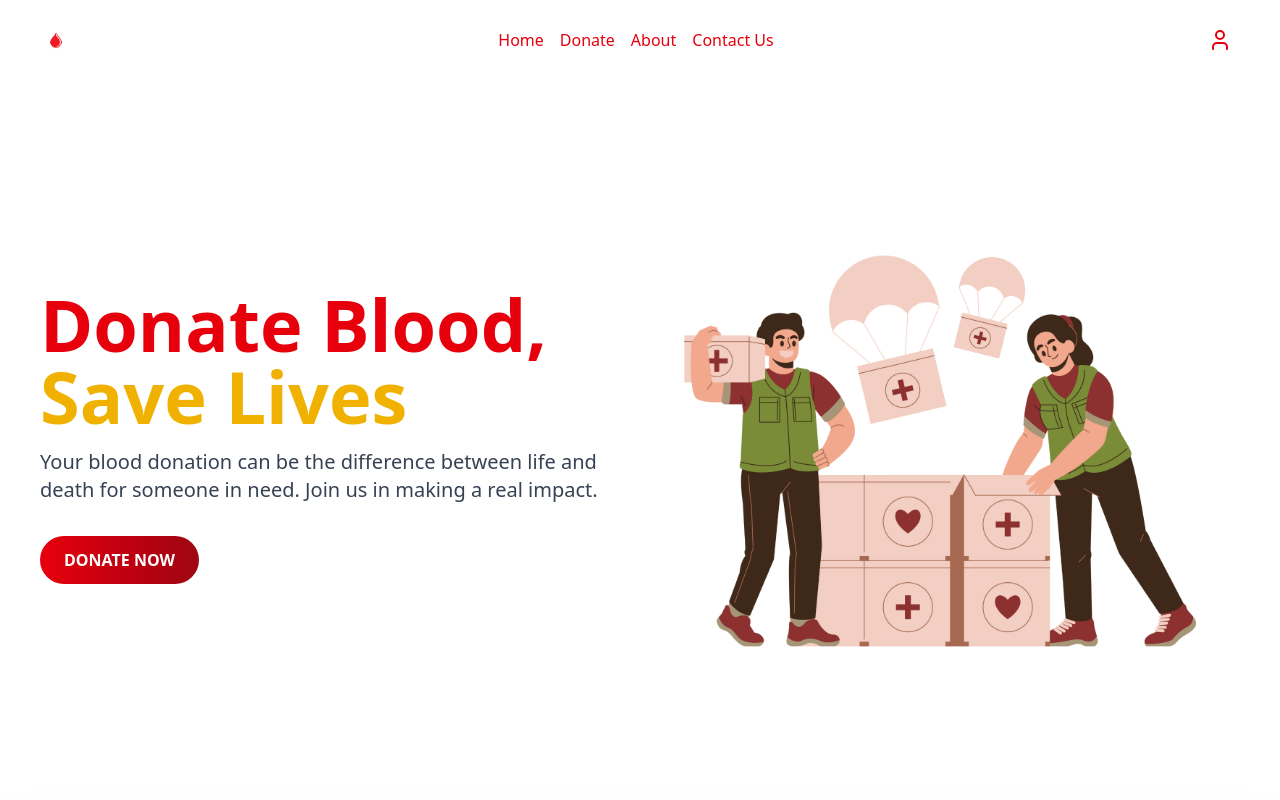
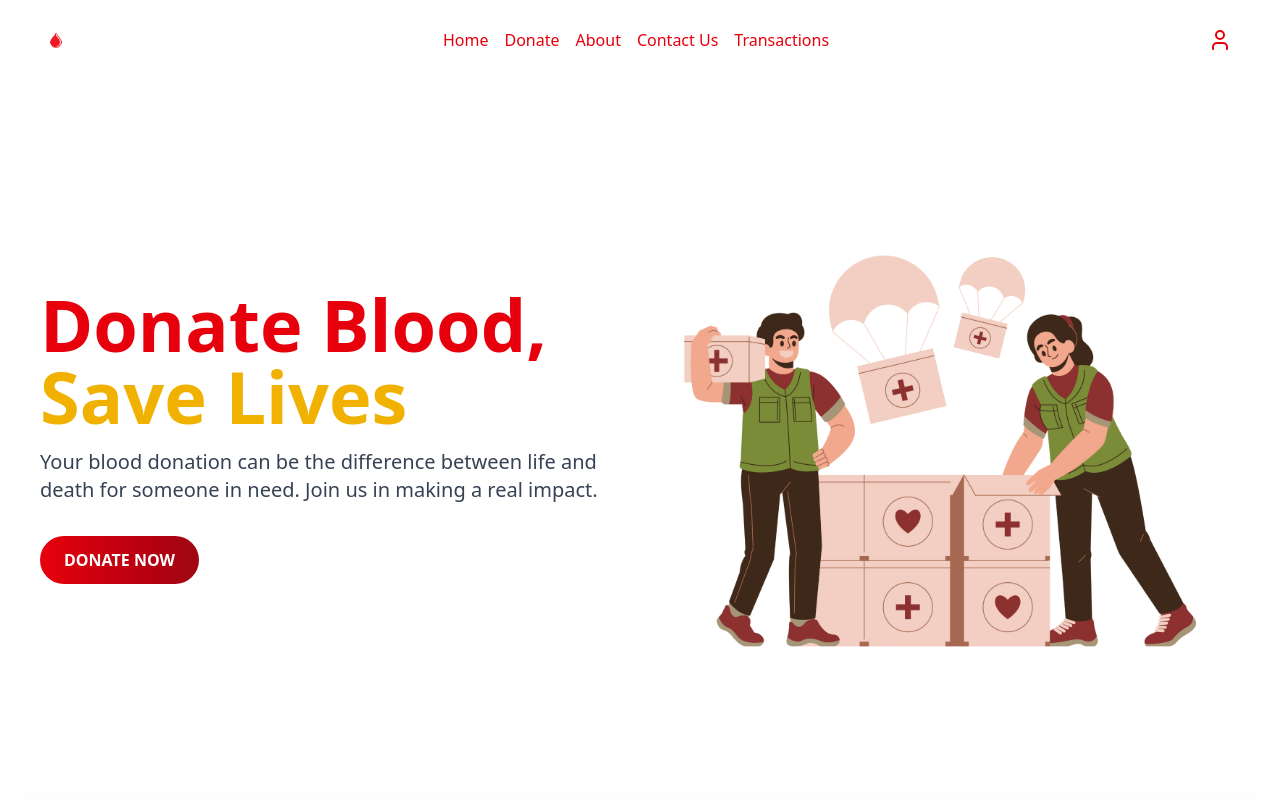
Before and after one commit to q-allen/blood-donation, a Next.js app: page / in a window 1280 px wide. Shown: the top 800 px of the page. Built offline with nearby package versions, Linux system fonts and the light colour scheme; no server answers.

Commit message:
Added transactions

```diff
--- a/src/components/Header.tsx
+++ b/src/components/Header.tsx
@@ -141,6 +141,14 @@ export default function Header() {
         >
           Contact Us
         </motion.button>
+
+        <motion.button
+          whileHover={{ scale: 1.1 }}
+          onClick={() => router.push("/Contact")}
+          className="hover:underline text-sm sm:text-base"
+        >
+          Transactions
+        </motion.button>
       </div>
 
       {/* Profile Dropdown (Desktop) */}
```
